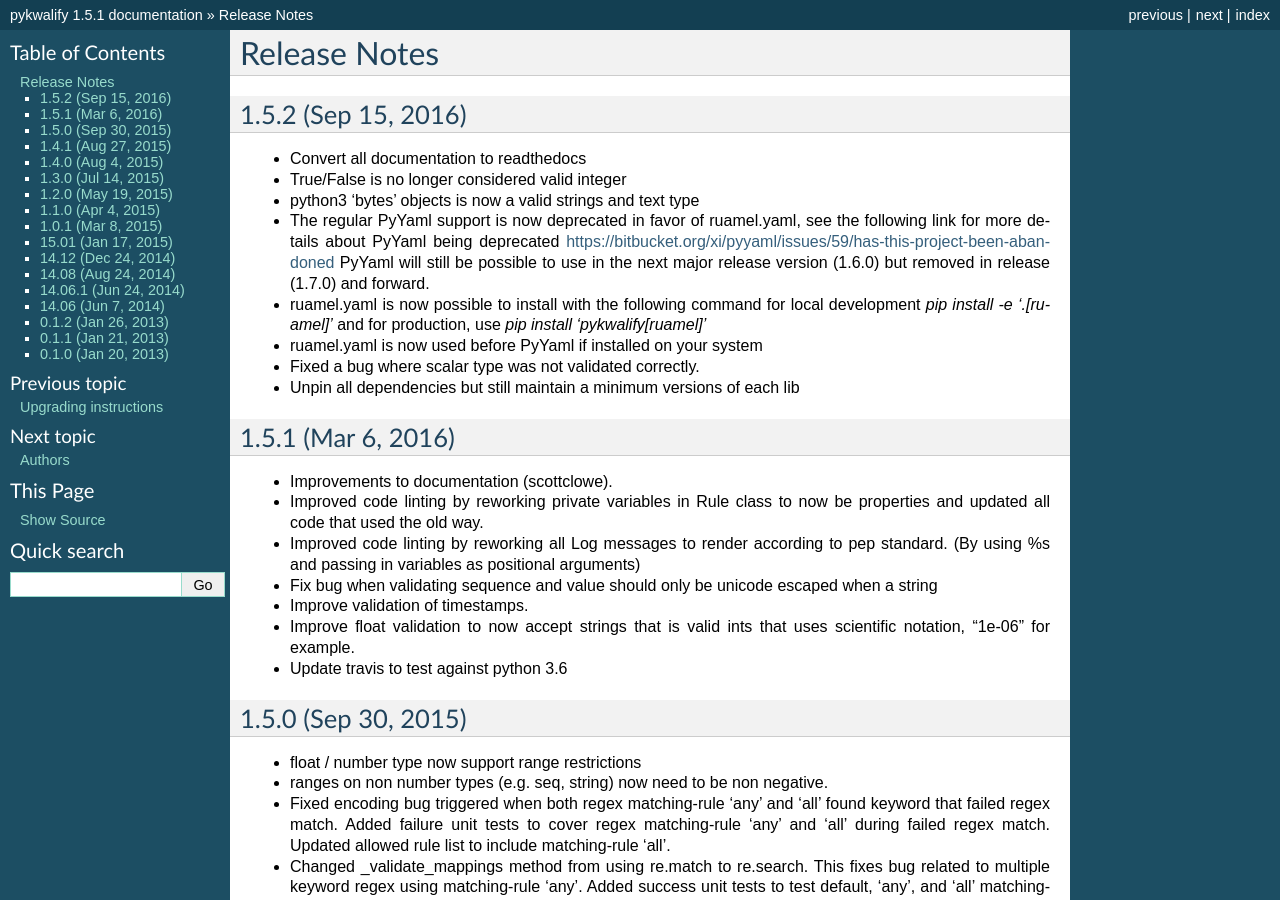
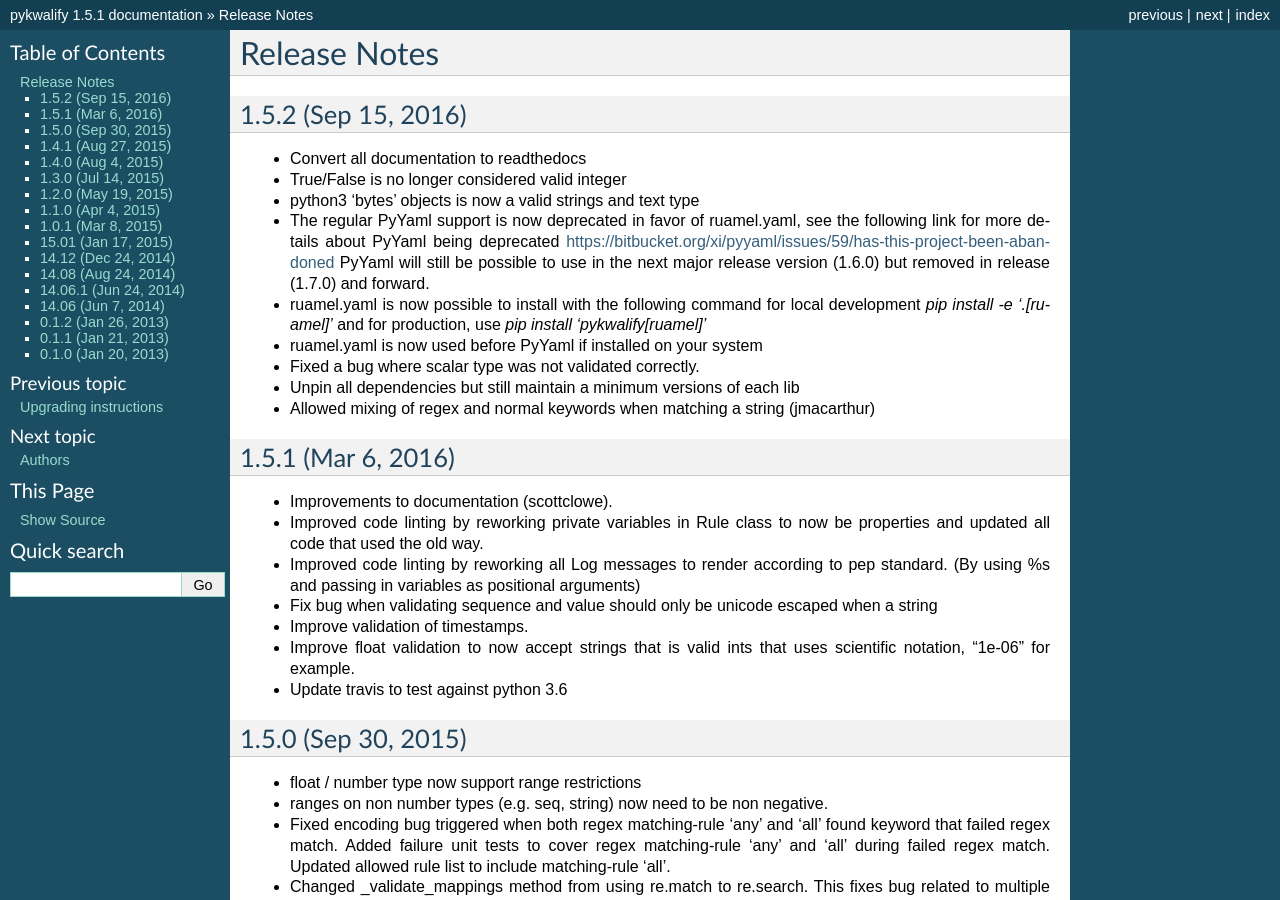
Before and after one commit to Grokzen/pykwalify, a Sphinx documentation site: the page built from docs/release-notes.rst, in a window 1280 px wide and 900 px high. Built offline with Sphinx 7.4.7, drawn with Linux system fonts in a browser that asks for light colours.

Commit message:
Add line in release-notes.rst

```diff
--- a/docs/release-notes.rst
+++ b/docs/release-notes.rst
@@ -15,6 +15,7 @@ Release Notes
 - ruamel.yaml is now used before PyYaml if installed on your system
 - Fixed a bug where scalar type was not validated correctly.
 - Unpin all dependencies but still maintain a minimum versions of each lib
+- Allowed mixing of regex and normal keywords when matching a string (jmacarthur)
 
 
 1.5.1 (Mar 6, 2016)
```
